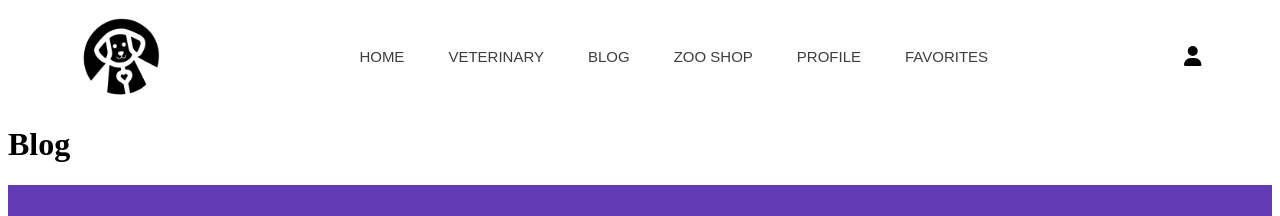
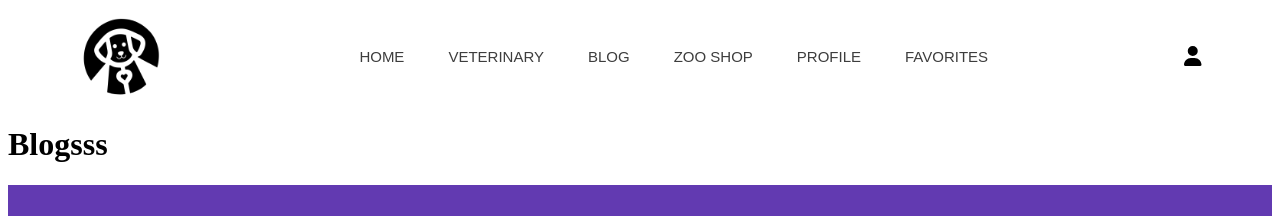
Before and after one commit to mubariznacafov/GUEST-PET-STARTUP, a React (Vite) app in the folder animal-adoption-api/front/: page /blog in a window 1280 px wide. Shown: the top 216 px of the page. Built offline with nearby package versions, Linux system fonts and the light colour scheme.

Commit message:
Update Blog.jsx

```diff
--- a/animal-adoption-api/front/src/pages/Blog.jsx
+++ b/animal-adoption-api/front/src/pages/Blog.jsx
@@ -1,7 +1,7 @@
 import React from "react";
 
 const Blog = () => {
-  return <h1>Blog</h1>;
+  return <h1>Blogsss</h1>;
 };
 
 export default Blog;
```
